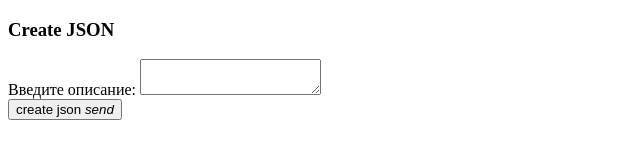
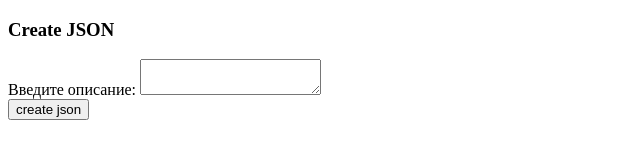
Before and after one commit to panidi/testwebsite, a plain HTML site: page index1.html in a window 1280 px wide. Shown: the full height of the page, 0-640 px from the left. Drawn offline with Linux system fonts and the light colour scheme.

Commit message:
Update index1.html

```diff
--- a/index1.html
+++ b/index1.html
@@ -19,10 +19,7 @@
 
         <!-- кнопки -->
         <div class="row">
-            <button class="btn waves-effect waves-light create-json">create json
-                <i class="material-icons right">send</i>
-            </button>
-            <a class="get-data"><i class="material-icons right>cloud</i>get data</a>
+            <button class="btn waves-effect waves-light create-json">create json</button>
         </div>
     </form>
 </div>
```
